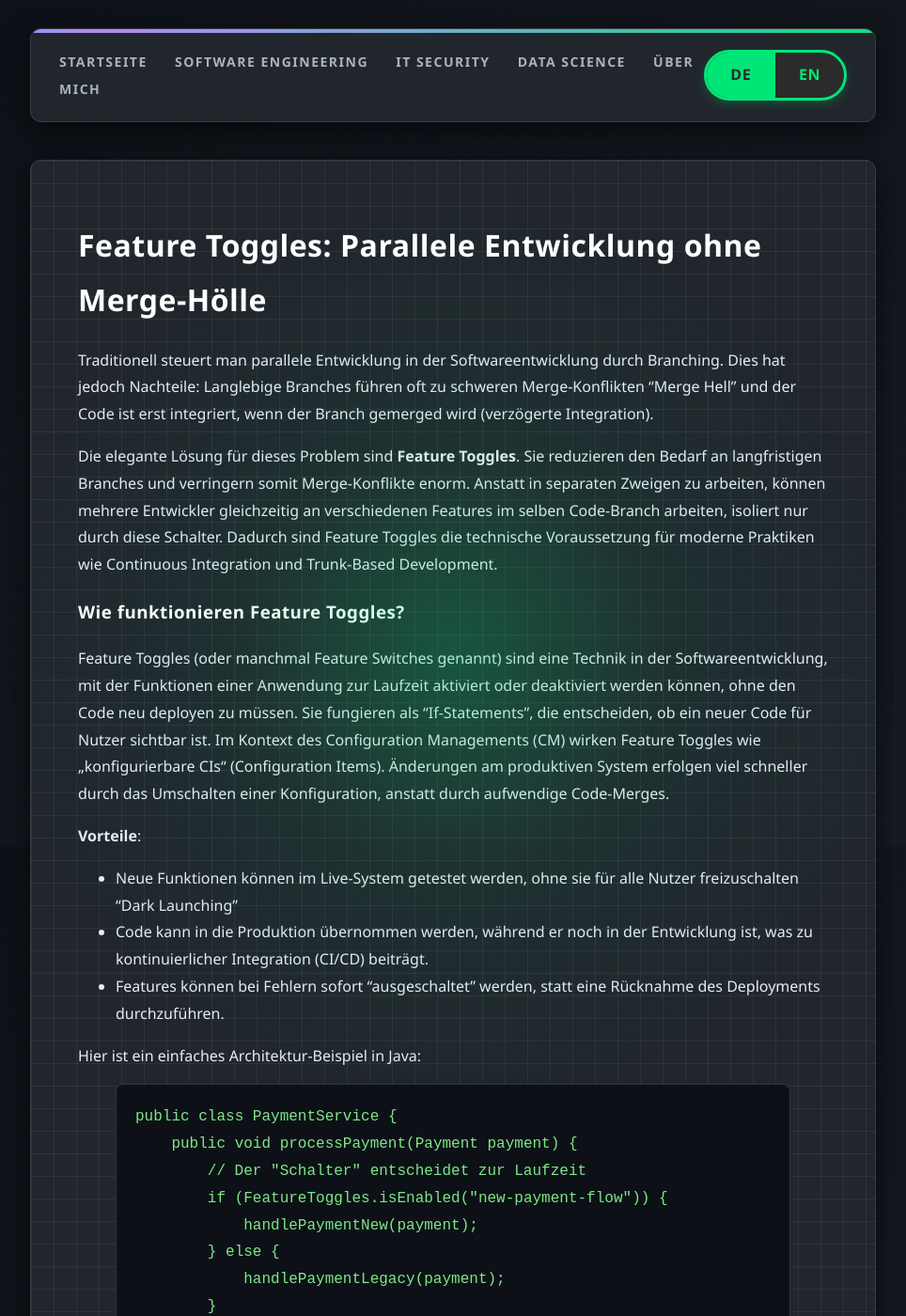
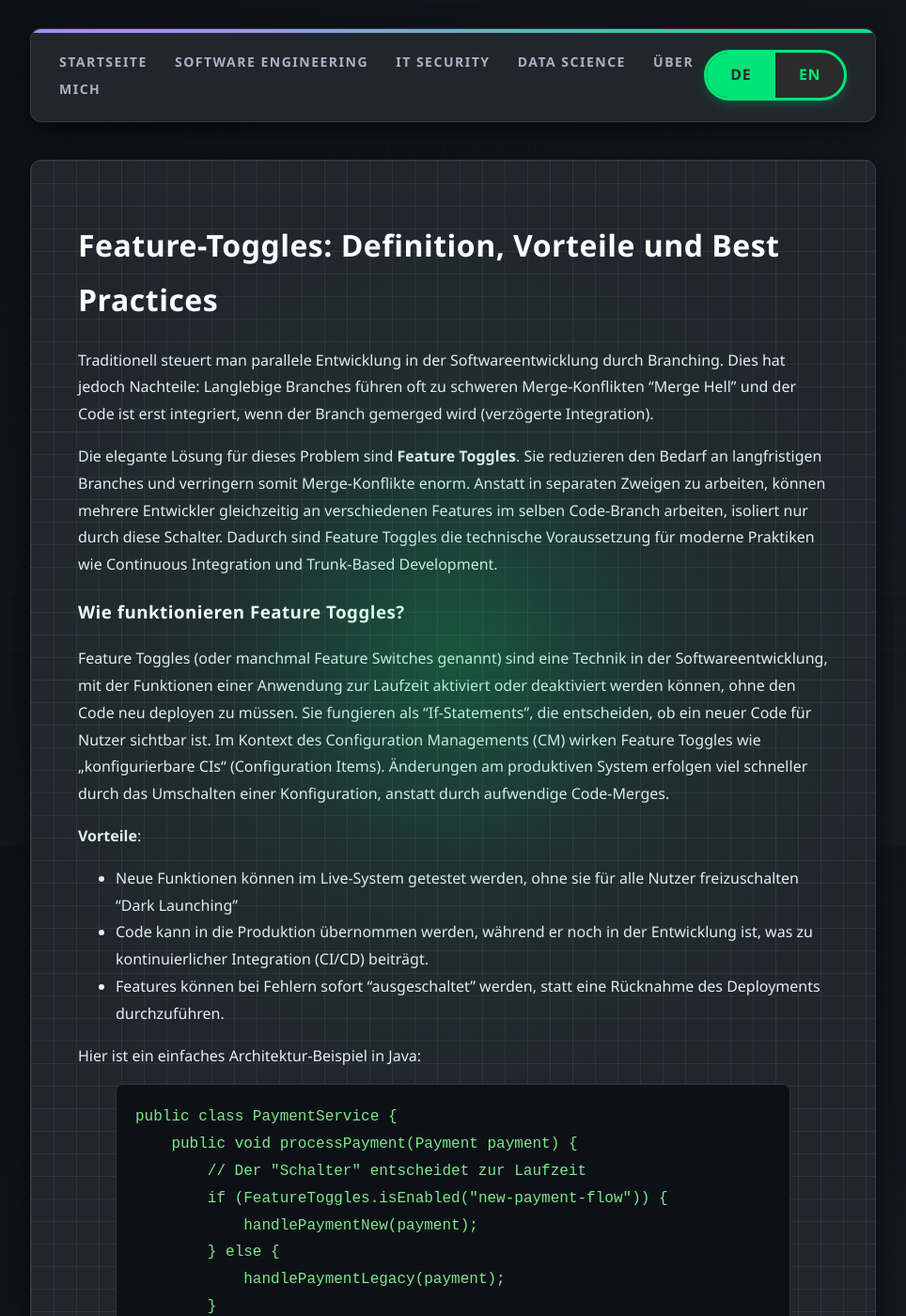
Before and after one commit to AntonRfl/AntonRfl.github.io, a Jekyll site: the page built from _posts/2026-03-21-feature-toggles.md, in a window 1280 px wide and 1400 px high. Shown: the whole window at 94% size, without its empty margins (158-1122 px from the left). Built offline with Jekyll 4.4.1, drawn with Linux system fonts in a browser that asks for light colours; some of the changed text lies outside the part shown.

Commit message:
Revise title and section on feature toggles
Updated the title and section headers for clarity and detail.

```diff
--- a/_posts/2026-03-21-feature-toggles.md
+++ b/_posts/2026-03-21-feature-toggles.md
@@ -8,7 +8,7 @@
 en_url: /en/software-engineering/feature-toggles/
 ---
 
-# Feature Toggles: Parallele Entwicklung ohne Merge-Hölle
+# Feature-Toggles: Definition, Vorteile und Best Practices
 
 Traditionell steuert man parallele Entwicklung in der Softwareentwicklung durch Branching. Dies hat jedoch Nachteile: Langlebige Branches führen oft zu schweren Merge-Konflikten "Merge Hell" und der Code ist erst integriert, wenn der Branch gemerged wird (verzögerte Integration).
 
```
Also changed, not shown: other parts of _posts/2026-03-21-feature-toggles.md (+1 -1 lines).
